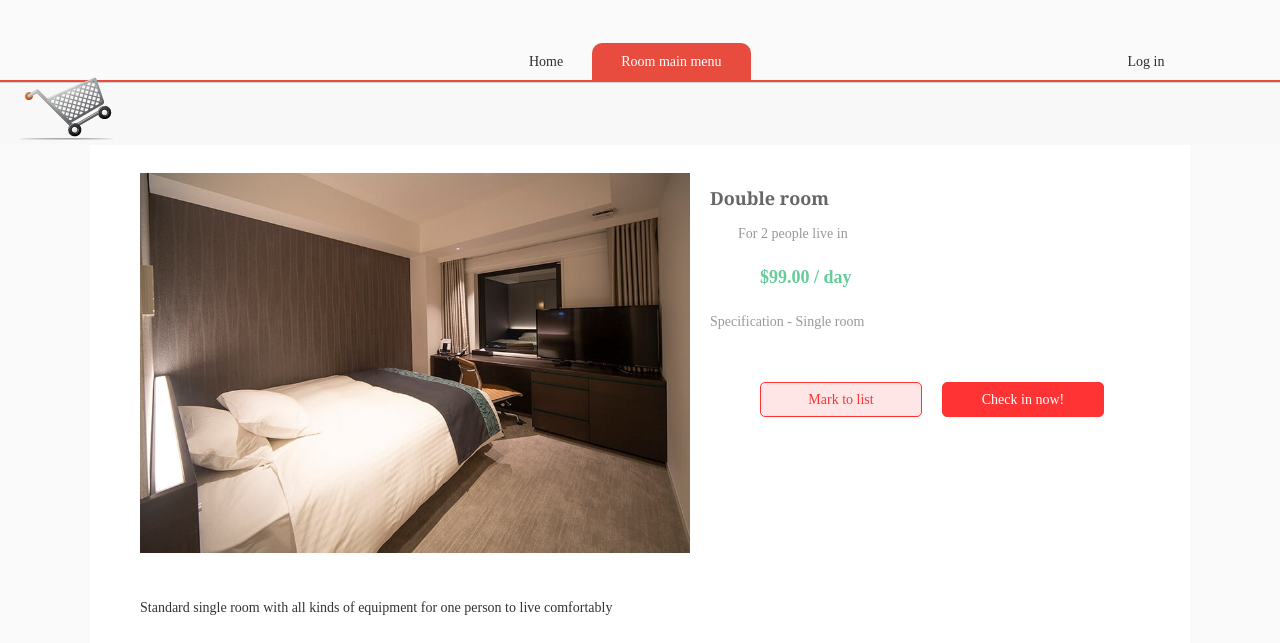
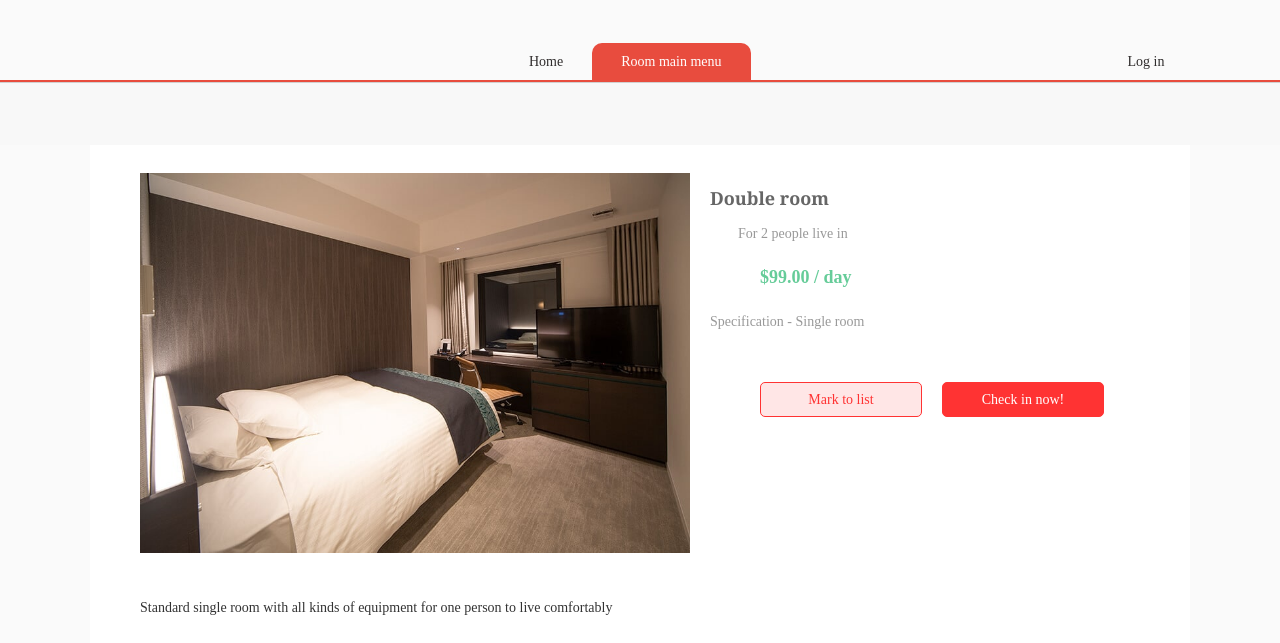
Before and after one commit to ZeyuDuanmu/Group4-A3-Kite-Dreams---hotel-system, a plain HTML site: page SingleRoom1.html in a window 1280 px wide. Shown: the part 103-746 px from the top of the page. Drawn offline with Linux system fonts and the light colour scheme.

Commit message:
Update SingleRoom1.html

```diff
--- a/SingleRoom1.html
+++ b/SingleRoom1.html
@@ -36,7 +36,7 @@
     	<li></li>
     	<li><a href="login.html">Log in</a></li>
     </ul>
-    <a href="cart.html" class="buy-car"><img src="images/ico_car.jpg" /></a>
+
 </div>
 <div class="list-head-img ta_c">
 	<img src="images/list_head4.jpg" alt="" />
```
